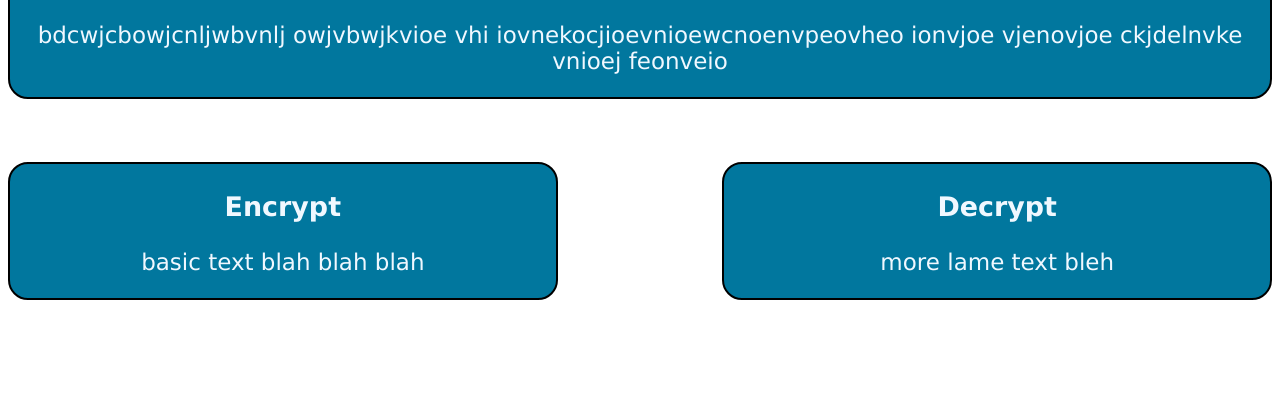
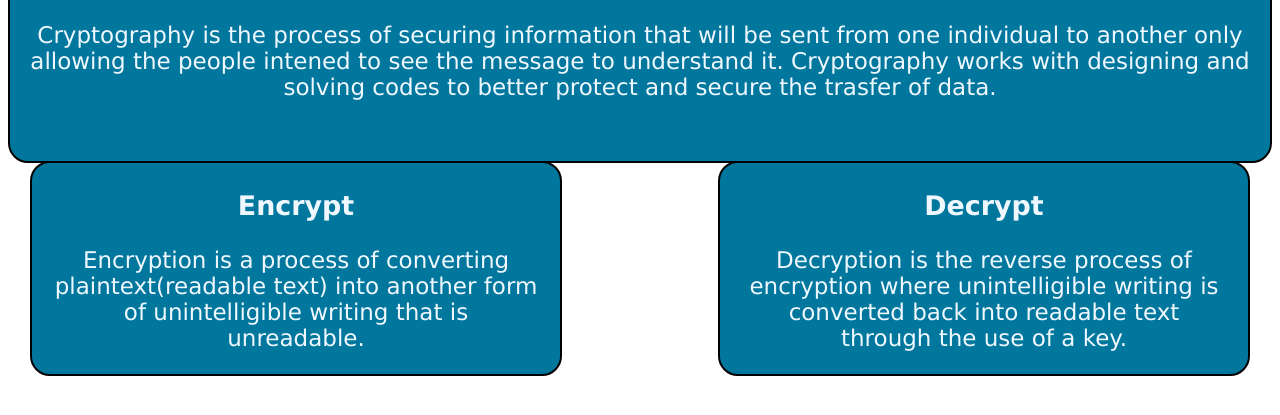
Before and after one commit to Mkingsley16/BrickHack, a website: page index.html in a window 1280 px wide. Shown: the part 207-622 px from the top of the page. Drawn offline with Linux system fonts and the light colour scheme.

Commit message:
adding info to index.html

```diff
--- a/index.html
+++ b/index.html
@@ -22,15 +22,16 @@
         <h2>
             What is Cryptography?
         </h2>
-        <p>bdcwjcbowjcnljwbvnlj owjvbwjkvioe vhi iovnekocjioevnioewcnoenvpeovheo ionvjoe vjenovjoe ckjdelnvke vnioej feonveio</p>
-    </article>
+        <p>Cryptography is the process of securing information that will be sent from one individual to another
+            only allowing the people intened to see the message to understand it. Cryptography works with designing
+            and solving codes to better protect and secure the trasfer of data.
     <div id="blocks">
         <article id="encrypt">
             <h3>
                 Encrypt
             </h3>
             <p>
-                basic text blah blah blah
+                Encryption is a process of converting plaintext(readable text) into another form of unintelligible writing that is unreadable.
             </p>
         </article>
         <article id="decrypt">
@@ -38,7 +39,8 @@
                 Decrypt
             </h3>
             <p>
-                more lame text bleh
+                Decryption is the reverse process of encryption where unintelligible writing is converted back into readable text through the use of a key.
+
             </p>
         </article>
     </div>
```
